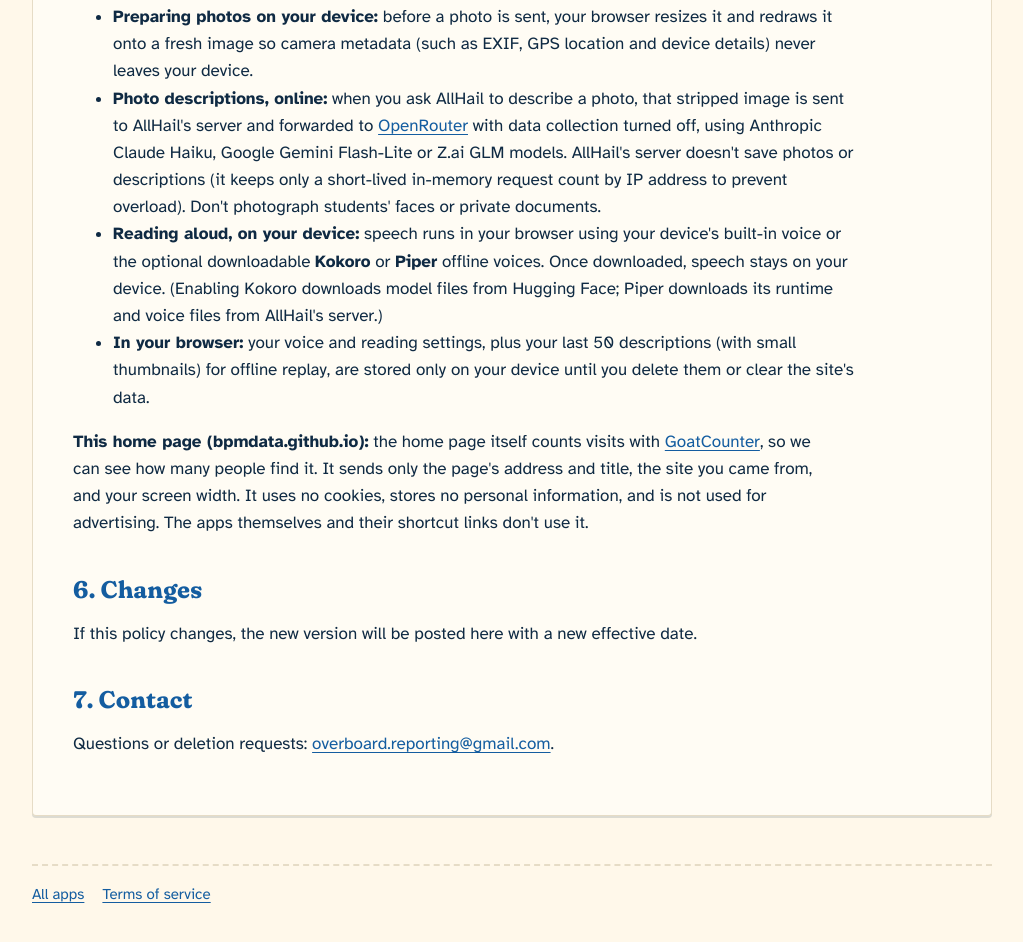
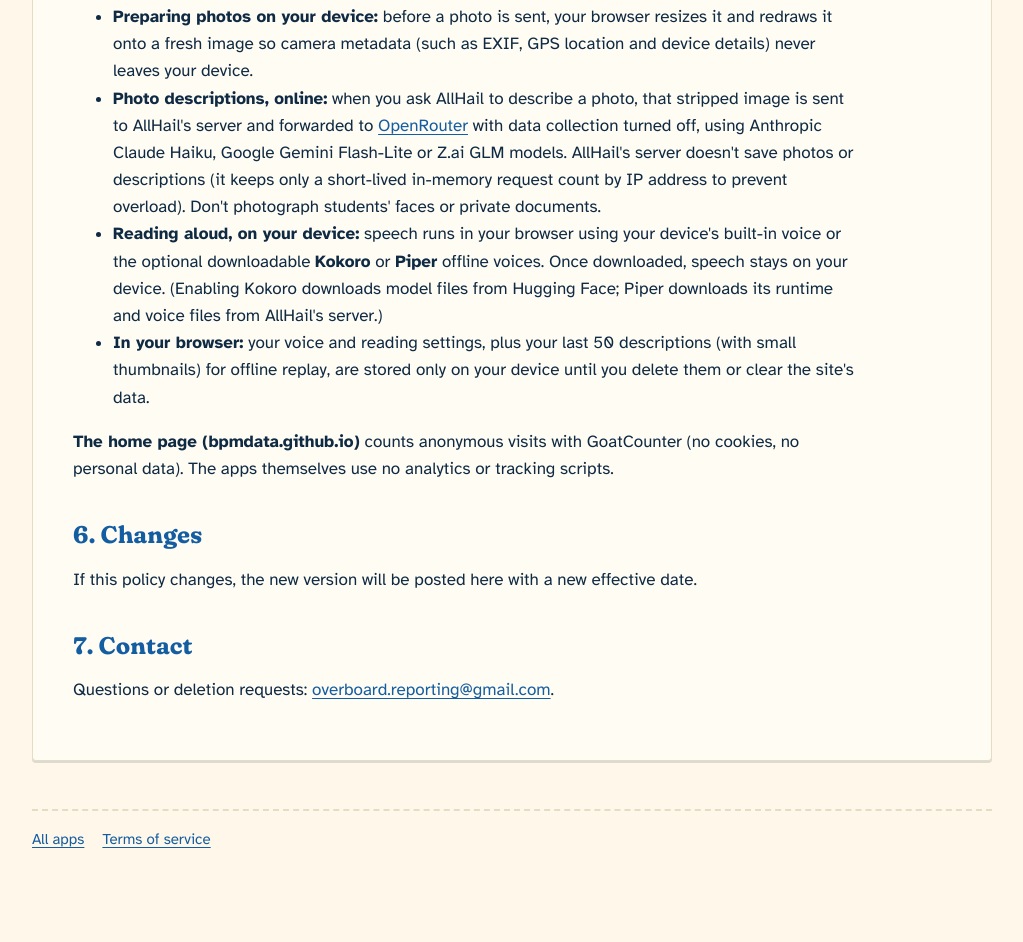
Before and after one commit to BPMData/BPMData.github.io, a plain HTML site: page privacy.html in a window 1280 px wide. Shown: the part 4105-5047 px from the top of the page, without its empty margins (128-1151 px from the left). After the commit the page ends 5012 px from the top, so only its background shows below. Drawn offline with Linux system fonts and the light colour scheme.

Commit message:
Shorten the home page counter line in the privacy policy
Co-Authored-By: Claude Opus 5.5 <noreply@anthropic.com>

```diff
--- a/privacy.html
+++ b/privacy.html
@@ -183,11 +183,8 @@
         site's data.</li>
     </ul>
 
-    <p><strong>This home page (bpmdata.github.io):</strong> the home page itself counts visits with
-      <a href="https://www.goatcounter.com/">GoatCounter</a>, so we can see how many people find it. It sends only
-      the page's address and title, the site you came from, and your screen width. It uses no cookies, stores no
-      personal information, and is not used for advertising. The apps themselves and their shortcut links don't
-      use it.</p>
+    <p><strong>The home page (bpmdata.github.io)</strong> counts anonymous visits with GoatCounter (no cookies,
+      no personal data). The apps themselves use no analytics or tracking scripts.</p>
 
     <h2>6. Changes</h2>
     <p>If this policy changes, the new version will be posted here with a new effective date.</p>
```
